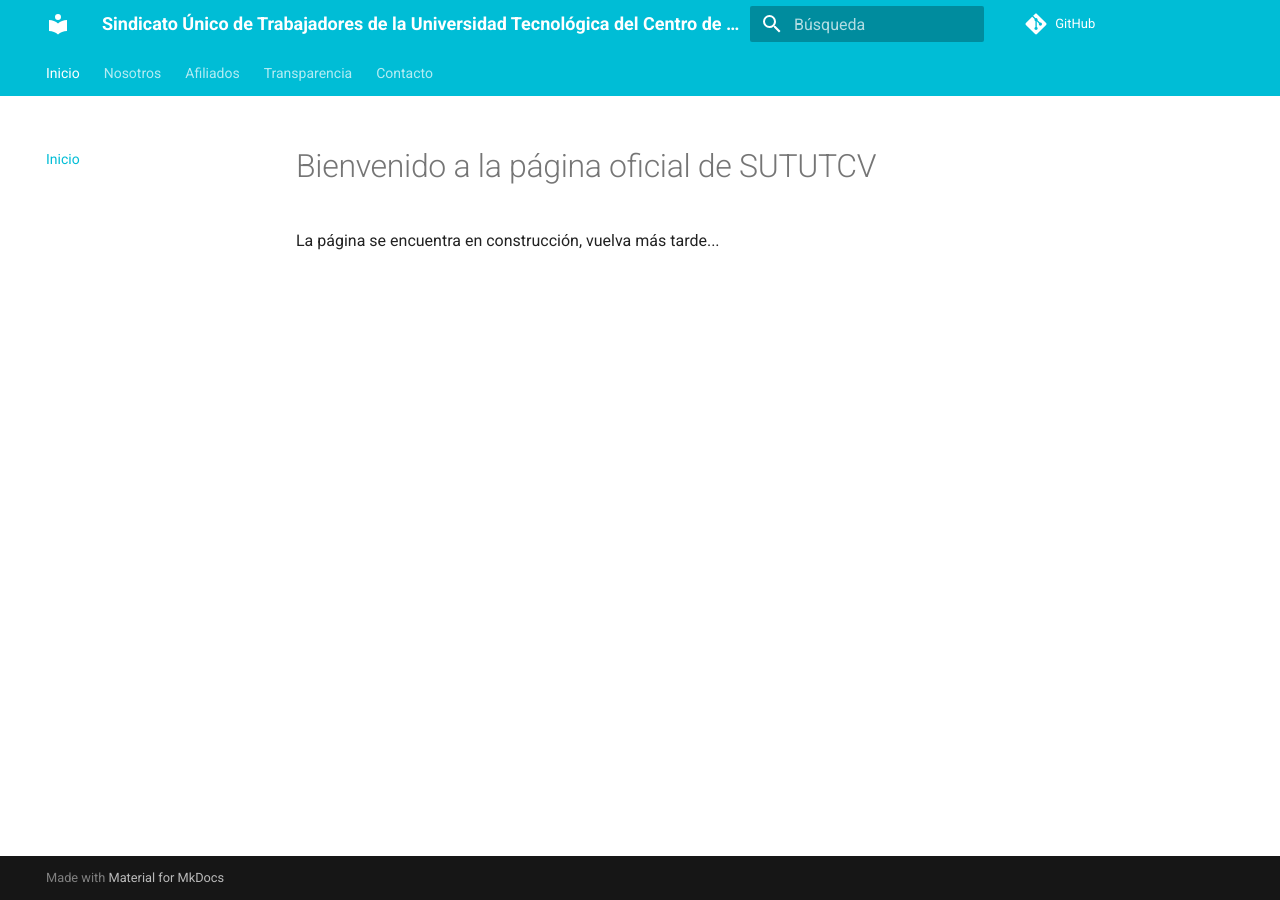
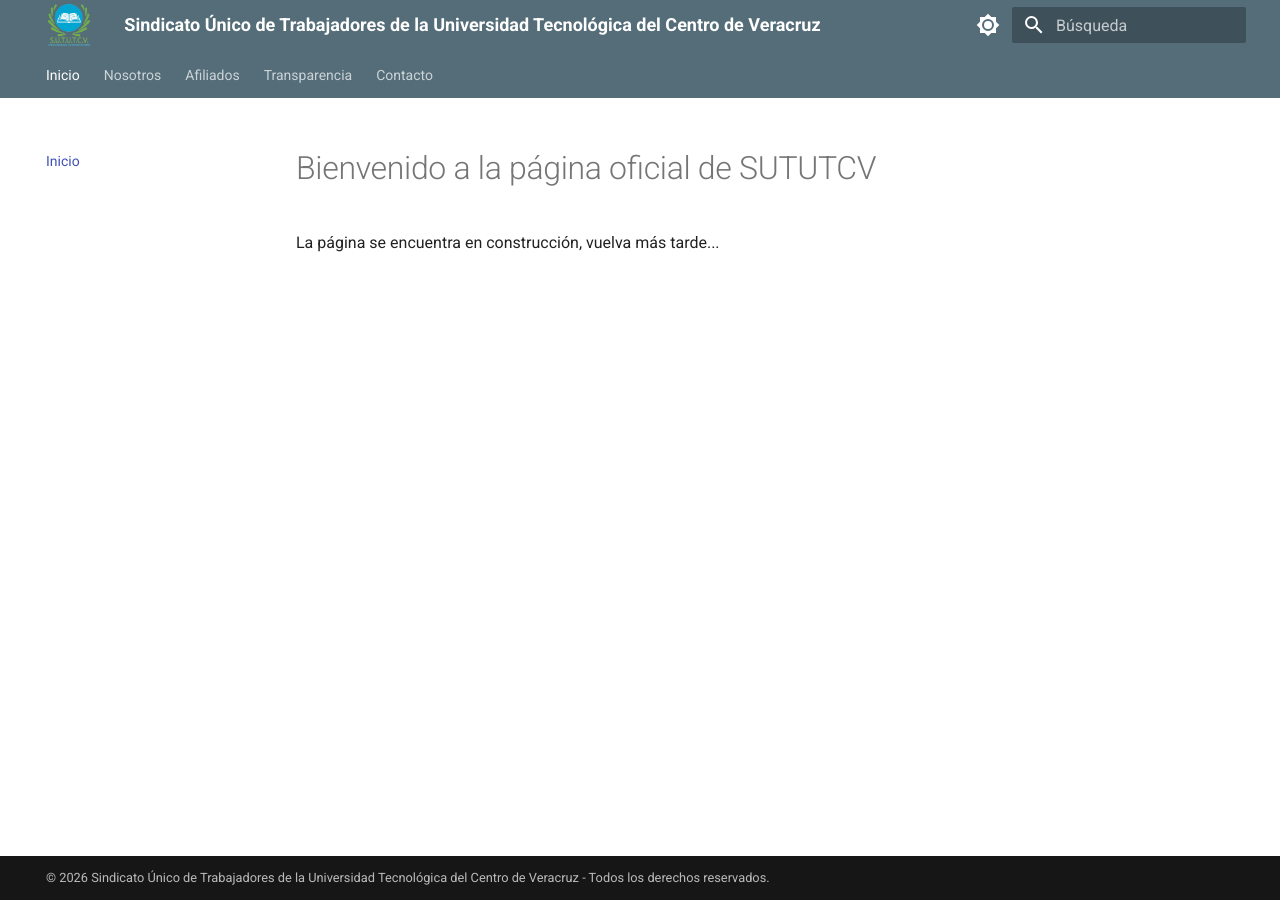
Before and after one commit to sututcv/pagina, an MkDocs documentation site: the page built from docs/index.md, in a window 1280 px wide. Built offline with MkDocs 1.6.1 and Material for MkDocs 9.7.7, drawn with Linux system fonts in a browser that asks for light colours; comment, search, counter and statistics services are not loaded.

Commit message:
Adecuaciones para logo y formato

```diff
--- /dev/null
+++ b/docs/stylesheets/extra.css
@@ -0,0 +1,13 @@
+/* docs/stylesheets/extra.css */
+
+/* Aumentar tamaño del logo */
+.md-header__button.md-logo img,
+.md-header__button.md-logo svg {
+    height: 42px; /* El default es 24px, prueba con 38px a 45px */
+    width: auto;
+}
+
+/* Opcional: Si el logo se ve muy pegado a los bordes */
+.md-header__button.md-logo {
+    padding: 0px 10px;
+}
--- a/mkdocs.yml
+++ b/mkdocs.yml
@@ -1,14 +1,29 @@
 site_name: Sindicato Único de Trabajadores de la Universidad Tecnológica del Centro de Veracruz
 site_url: https://sututcv.org.mx
-repo_url: https://github.com/sututcv/pagina
-edit_uri: ""  # Déjalo vacío para que no salga el botón de "editar en github" al público
+#repo_url: https://github.com/sututcv/pagina
+#edit_uri: ""  # Déjalo vacío para que no salga el botón de "editar en github" al público
 
 theme:
   name: material
+  logo: assets/logo.png      # Ruta a tu logo
+  favicon: assets/favicon.png # Icono de la pestaña
   language: es
   palette:
-    primary: cyan # Cambia al color oficial del sindicato
-    accent: blue
+    # Modo Claro (Default)
+    - scheme: default
+      primary: blue-grey           # Color de la barra superior
+      accent: olive            # Color de enlaces y botones
+      toggle:
+        icon: material/brightness-7
+        name: Cambiar a modo oscuro
+
+    # Modo Oscuro (Opcional, se ve muy pro)
+    - scheme: slate
+      primary: blue-grey
+      accent: olive
+      toggle:
+        icon: material/brightness-4
+        name: Cambiar a modo claro
   features:
     - navigation.tabs # Menú superior tipo pestañas (muy elegante)
     - navigation.sections
@@ -34,3 +49,11 @@ markdown_extensions:
   - pymdownx.tabbed:
       alternate_style: true
   - admonition
+
+extra_css:
+  - stylesheets/extra.css
+
+extra:
+  generator: false  # <--- Esto oculta la frase "Made with Material for MkDocs"
+copyright: >
+  &copy; 2026 Sindicato Único de Trabajadores de la Universidad Tecnológica del Centro de Veracruz - Todos los derechos reservados.
```
Also changed, not shown: docs/assets/favicon.png (added), docs/assets/logo.png (added), site/index.html, site/search/search_index.json.
